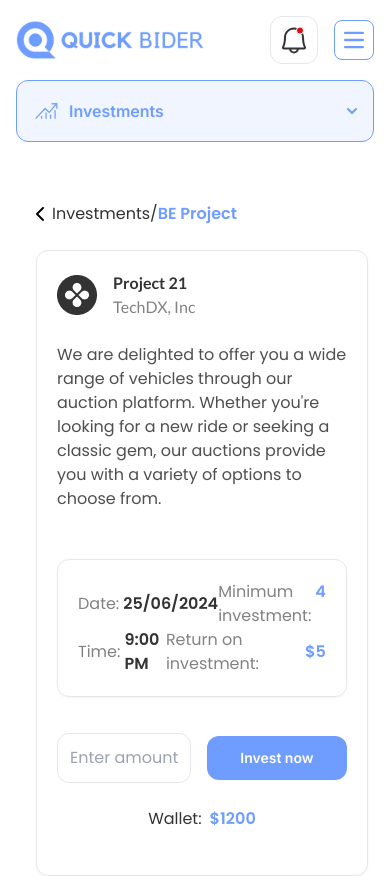
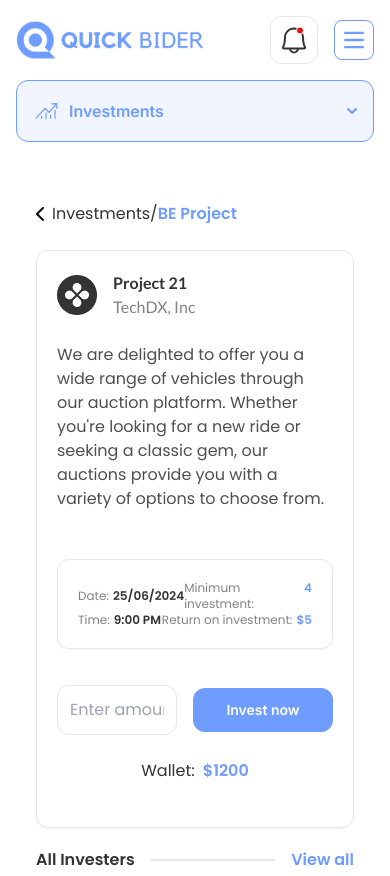
Before and after one commit to engrbabar599/quick_bider, a React (Create React App) app: page /investments/beproject in a window 390 px wide. Shown: the top 876 px of the page. Built offline with nearby package versions, Linux system fonts and the light colour scheme.

Commit message:
work on responsive

```diff
--- a/src/pages/Help and Support/HelpAndSupport.jsx
+++ b/src/pages/Help and Support/HelpAndSupport.jsx
@@ -11,28 +11,29 @@
         </div>
         <div className=" rounded md:p-4 py-4 md:grid gap-6 md:grid-cols-3 flex flex-col ">
           <form className="md:col-span-2 shadow-lg p-4 border rounded-lg">
-            <div className="grid gap-4 md:grid-cols-2 ">
-              <div>
+            <div className="flex flex-col md:flex-row space-y-4 md:space-y-0 md:space-x-4 pt-3">
+              <div className="w-full">
                 <Input
                   label={"Full name"}
                   placeholder={"Full name"}
+
                 />
               </div>
-              <div>
+              <div className="w-full">
                 <Input
                   label={"Last name"}
                   placeholder={"Last name"}
                 />
               </div>
             </div>
-            <div className="grid gap-4 md:grid-cols-2 mt-4">
-              <div>
+            <div className="flex flex-col md:flex-row space-y-4 md:space-y-0 md:space-x-4 pt-3">
+              <div className="w-full">
                 <Input
                   label={"Phone number"}
                   placeholder={"+1"}
                 />
               </div>
-              <div>
+              <div className="w-full">
                 <Input
                   label={"Email ID"}
                   placeholder={"Email id"}
--- a/src/pages/Investment/BEProject.jsx
+++ b/src/pages/Investment/BEProject.jsx
@@ -106,22 +106,22 @@
             <div className="border rounded-xl p-5 my-6 shadow-sm md:w-[90%]">
               <div className="flex justify-between">
                 <div className="upfirst flex items-center gap-1">
-                  <h1 className="xs:text-xs md:text-base font-normal font-poppins text-gray-4">Date:</h1>
-                  <h1 className="xs:text-xs md:text-base font-semibold font-poppins text-gray-1">25/06/2024</h1>
+                  <h1 className="text-xs md:text-base font-normal font-poppins text-gray-4">Date:</h1>
+                  <h1 className="text-xs md:text-base font-semibold font-poppins text-gray-1">25/06/2024</h1>
                 </div>
                 <div className="upsecond flex gap-1">
-                  <h1 className="xs:text-xs md:text-base font-normal font-poppins text-gray-4">Minimum investment:</h1>
-                  <h1 className="xs:text-xs md:text-base font-semibold font-poppins text-custom-blue">4</h1>
+                  <h1 className="text-xs md:text-base font-normal font-poppins text-gray-4">Minimum investment:</h1>
+                  <h1 className="text-xs md:text-base font-semibold font-poppins text-custom-blue">4</h1>
                 </div>
               </div>
               <div className="downside flex justify-between items-center">
                 <div className="dwnfirst flex items-center gap-1">
-                  <h1 className="xs:text-xs md:text-base font-normal font-poppins text-gray-4">Time:</h1>
-                  <h1 className="xs:text-xs md:text-base font-semibold font-poppins text-gray-1">9:00 PM</h1>
+                  <h1 className="text-xs md:text-base font-normal font-poppins text-gray-4">Time:</h1>
+                  <h1 className="text-xs md:text-base font-semibold font-poppins text-gray-1">9:00 PM</h1>
                 </div>
                 <div className="dwnsecond flex items-center gap-1">
-                  <h1 className="xs:text-xs md:text-base font-normal font-poppins text-gray-4">Return on investment:</h1>
-                  <h1 className="xs:text-xs md:text-base font-semibold font-poppins text-custom-blue">$5</h1>
+                  <h1 className="text-xs md:text-base font-normal font-poppins text-gray-4">Return on investment:</h1>
+                  <h1 className="text-xs md:text-base font-semibold font-poppins text-custom-blue">$5</h1>
                 </div>
               </div>
             </div>
--- a/src/pages/Investment/Employees.jsx
+++ b/src/pages/Investment/Employees.jsx
@@ -23,11 +23,11 @@
       {dialog && (
         <div className="fixed inset-0 flex items-center justify-center bg-black bg-opacity-50 z-50 overflow-scroll">
           <div className="flex items-center justify-center w-full px-4">
-            <div className="mx-auto p-8 bg-white rounded-lg shadow-md  py-1md:w-full  w-[90%]">
+            <div className="mx-auto p-8 bg-white rounded-lg shadow-md  py-1 ">
               <div className="flex justify-between mb-6 "></div>
               <form onSubmit={handleSubmit}>
                 {step === 1 && (
-                  <div className="w-full xs:max-w-[90vw] md:max-w-[70vw] lg:max-w-[50vw] ">
+                  <div className="w-full xs:max-w-[90vw] md:max-w-[70vw] lg:max-w-[70vw] mx-auto">
                     <div className="text-center">
                       <h1 className="text-base md:text-2xl lg:text-[28px] font-semibold font-poppins text-gray-700">
                         Activate Investment
@@ -70,7 +70,7 @@
                   </div>
                 )}
                 {step === 2 && (
-                  <div className="w-full">
+                  <div className="w-full  md:w-[80%] mx-auto">
                     <div className="xs:max-w-[70vw] sm:max-w-[50vw] lg:max-w-[33vw] mx-auto">
                       <div className="text-center">
                         <h2 className="text-base md:text-2xl lg:text-[28px] font-semibold font-poppins text-gray-700 mb-6">
--- a/src/pages/OnBoarding/Login.jsx
+++ b/src/pages/OnBoarding/Login.jsx
@@ -8,7 +8,7 @@
     const navigate = useNavigate()
     return (
         <>
-            <div className='bg-custom-blue relative z-50 min-h-screen h-fit flex justify-center items-center'>
+            <div className='bg-custom-blue relative z-50 min-h-screen h-fit flex justify-center items-center px-1'>
                 <img src={IMAGES.backgroundLogo} alt="" className="absolute right-0 top-0 h-[36rem] -rotate-8" />
                 <img src={IMAGES.logoWithName} alt="" className="absolute left-0 bottom-10 h-60 -rotate-8 -z-50" />
 
@@ -20,7 +20,7 @@
                             alt='Colored Logo'
                             className='md:h-24 h-12 md:min-w-max' />
 
-                        <div className='flex flex-col sm:w-full xs:w-[90%]  items-center justify-center space-y-6'>
+                        <div className='flex flex-col sm:w-full xs:w-[90%]  items-center justify-center space-y-6 px-3'>
                             <h1 className='text-[1.75rem] font-semibold text-gray-1 font-poppins text-center min-w-max'>
                                 Sign in to continue
                             </h1>
```
